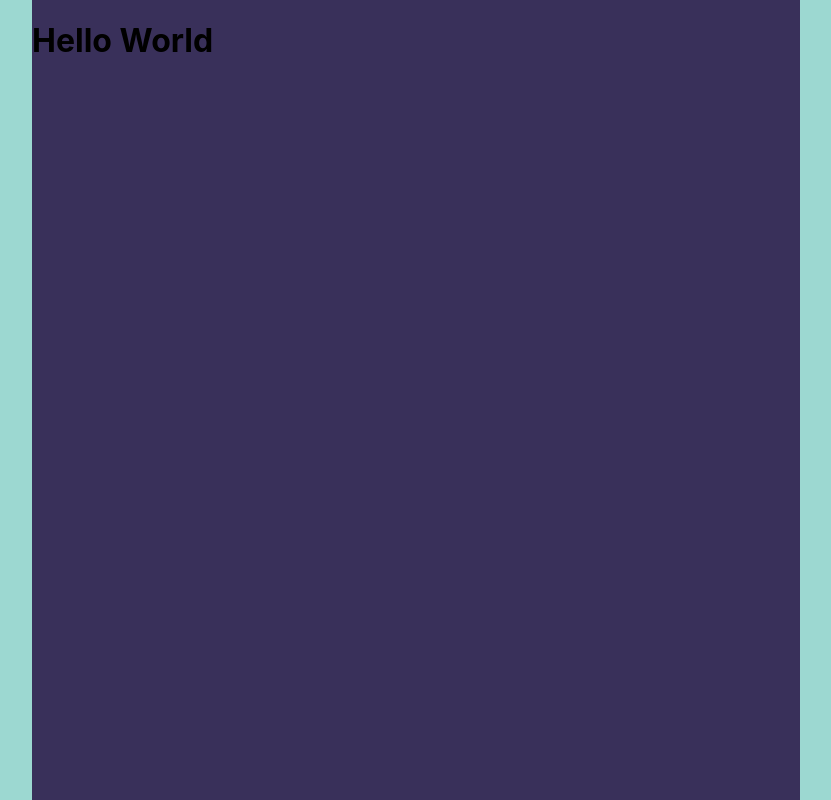
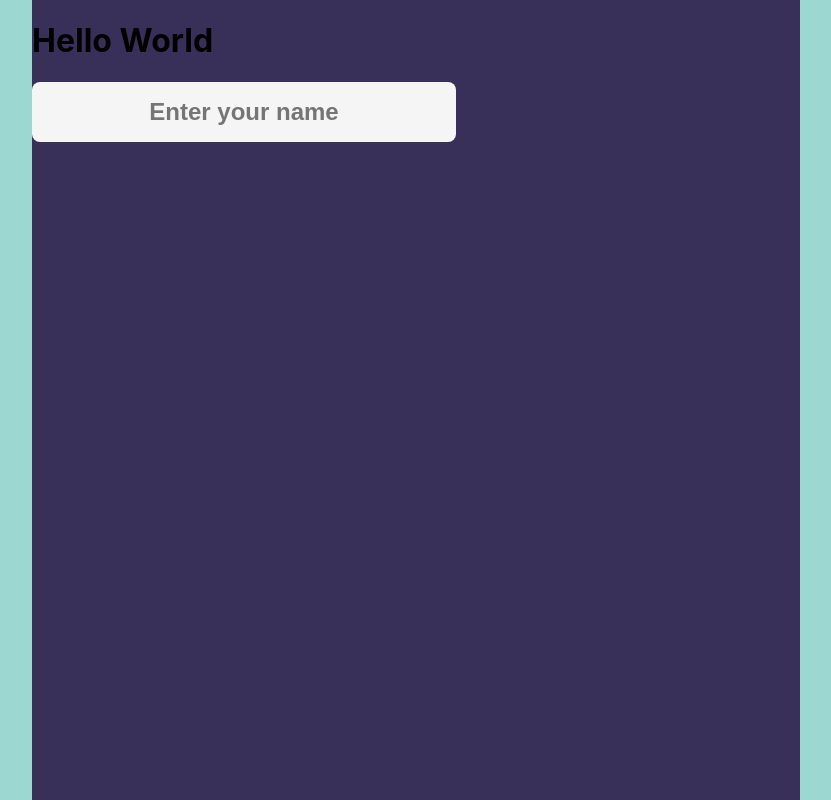
Before and after one commit to ugurkellecioglu/Fun-With-AI, a React (Create React App) app: page / in a window 1280 px wide. Shown: the whole page, without its empty margins (224-1055 px from the left). Built offline with nearby package versions, Linux system fonts and the light colour scheme.

Commit message:
Input Component

```diff
--- a/src/App.tsx
+++ b/src/App.tsx
@@ -1,11 +1,12 @@
 import "./App.scss"
-import { Container } from "./Components"
+import { Container, Input } from "./Components"
 
 function App() {
   return (
     <div className="App">
       <Container>
         <h1>Hello World</h1>
+        <Input />
       </Container>
     </div>
   )
--- /dev/null
+++ b/src/Components/Input/index.tsx
@@ -0,0 +1,14 @@
+import styles from "./input.module.scss"
+const Input = () => {
+  return (
+    <div className={styles.wrapper}>
+      <input
+        className={styles.input}
+        type="text"
+        placeholder="Enter your name"
+      />
+    </div>
+  )
+}
+
+export default Input
--- /dev/null
+++ b/src/Components/Input/input.module.scss
@@ -0,0 +1,18 @@
+@use "../../App.scss" as App;
+.wrapper {
+  & > input {
+    padding: 1rem 3rem;
+    border: none;
+    border-radius: 0.5rem;
+    text-align: center;
+    font-size: 1.5rem;
+    font-weight: bold;
+    background-color: #f5f5f5;
+    &:hover {
+      outline: App.$dark-orange solid 5px;
+    }
+    &:focus {
+      outline: App.$orange-yellow-crayola solid 3px;
+    }
+  }
+}
--- a/src/Components/index.tsx
+++ b/src/Components/index.tsx
@@ -1,2 +1,3 @@
 import Container from "./Container"
-export { Container }
+import Input from "./Input"
+export { Container, Input }
```
